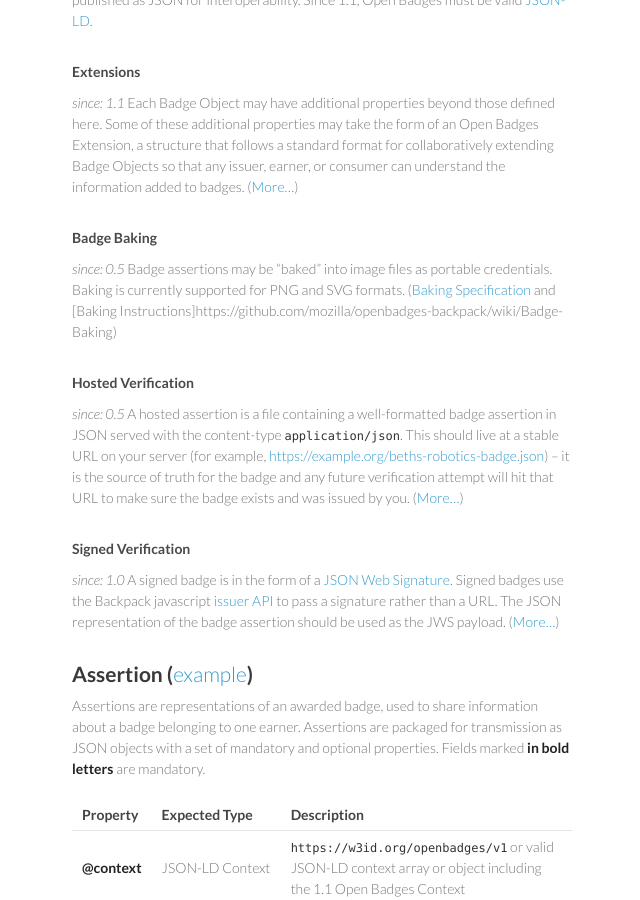
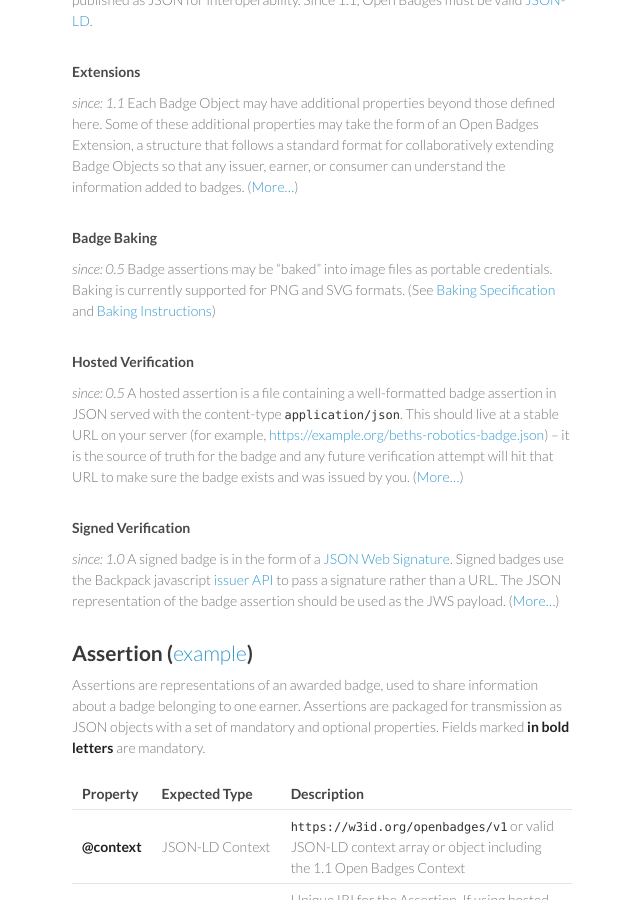
Before and after one commit to 1EdTech/openbadges-specification, a Jekyll site: the page built from index.md, in a window 1280 px wide and 900 px high, scrolled down 1140 px. Shown: the whole window, without its empty margins (498-1138 px from the left). Built offline with Jekyll 4.4.1, drawn with Linux system fonts in a browser that asks for light colours.

Commit message:
Merge in updates that had been applied to gh-pages branch.

```diff
--- a/extensions/applyLinkExtension/context.json
+++ b/extensions/applyLinkExtension/context.json
@@ -2,7 +2,7 @@
   "@context": {
     "obi": "https://w3id.org/openbadges#",
     "extensions": "https://w3id.org/openbadges/extensions#",
-    "url": "extensions:#applyLink"
+    "url": "extensions:applyLink"
   },
   "obi:validation": [
     {
--- a/index.md
+++ b/index.md
@@ -41,7 +41,7 @@ Each Badge Object may have additional properties beyond those defined here. Some
 
 #### Badge Baking
 _since: 0.5_
-Badge assertions may be "baked" into image files as portable credentials. Baking is currently supported for PNG and SVG formats. ([Baking Specification](https://github.com/mozilla/openbadges-backpack/wiki/Open-Badge-Baking-Specification) and [Baking Instructions]https://github.com/mozilla/openbadges-backpack/wiki/Badge-Baking)
+Badge assertions may be "baked" into image files as portable credentials. Baking is currently supported for PNG and SVG formats. (See [Baking Specification](https://github.com/mozilla/openbadges-backpack/wiki/Open-Badge-Baking-Specification) and [Baking Instructions](https://github.com/mozilla/openbadges-backpack/wiki/Badge-Baking))
 
 #### Hosted Verification
 _since: 0.5_
```
Also changed, not shown: extensions/index.md (+1 -1 lines).
